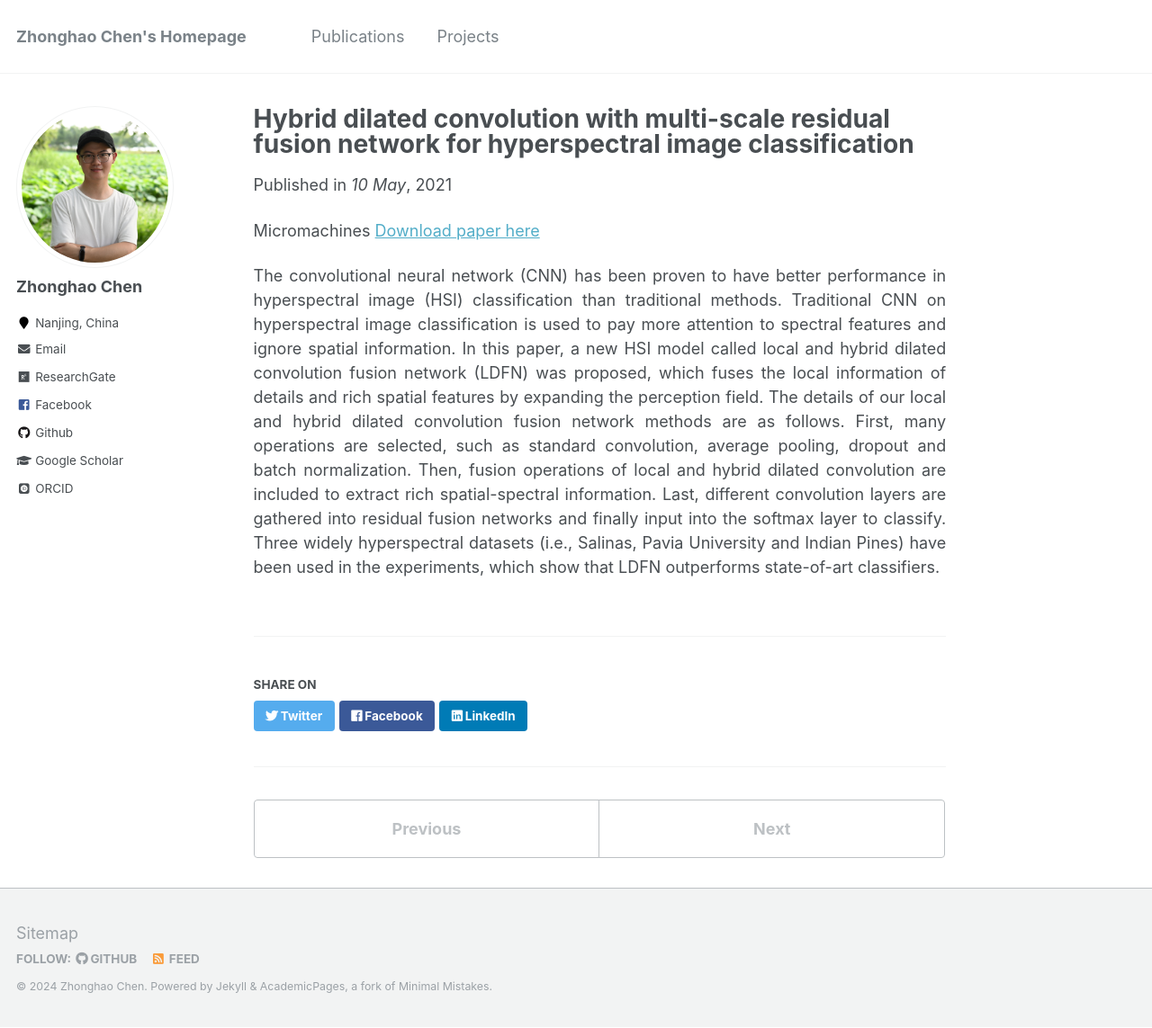
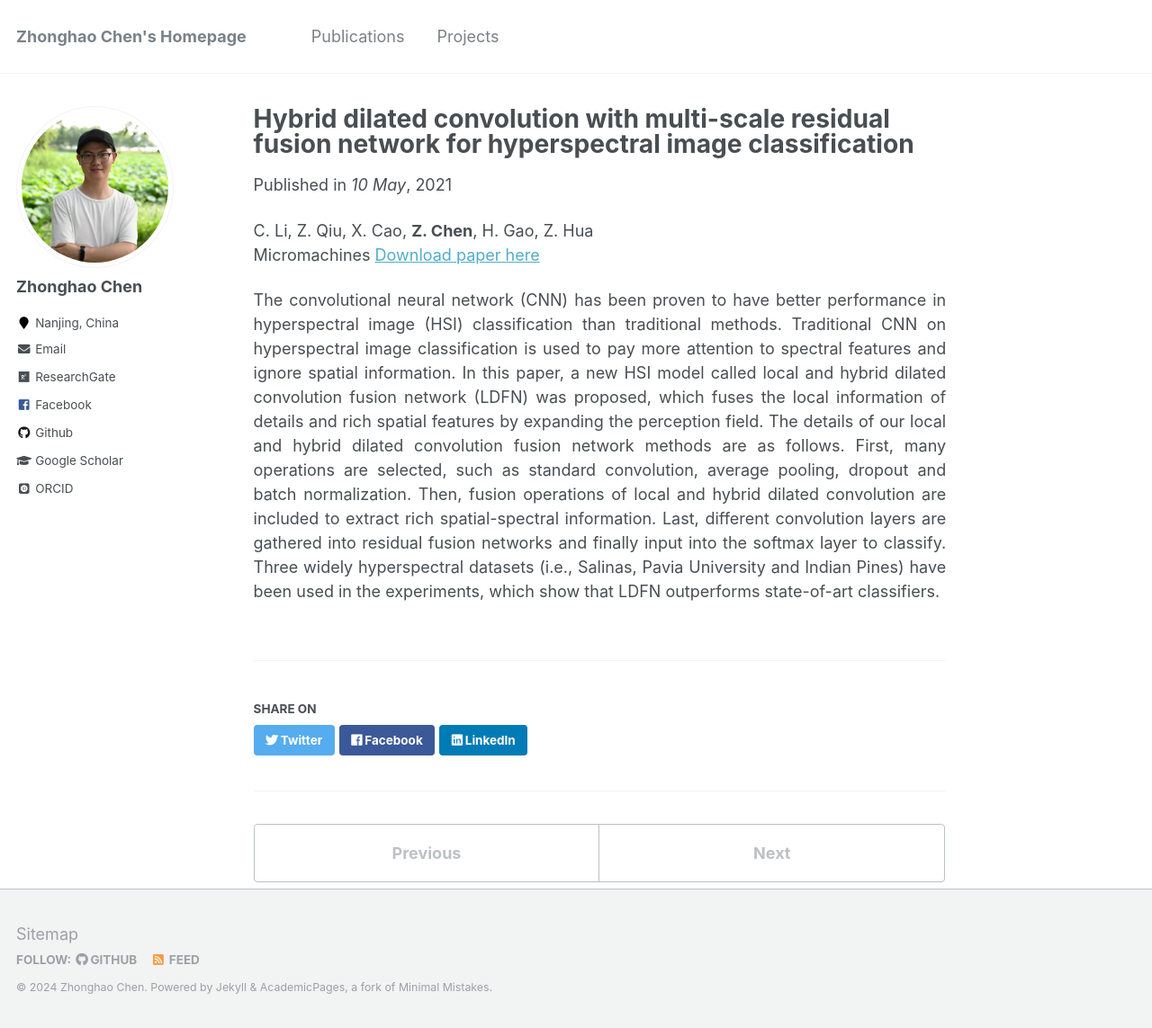
Before and after one commit to zhonghaochen/zhonghaochen.github.io, a Jekyll site: the page built from _publications/2010-10-01-paper-title-number-2.md, in a window 1280 px wide and 1143 px high. Shown: the whole window at 90% size. Built offline with Jekyll 4.4.1, drawn with Linux system fonts in a browser that asks for light colours; some web fonts are replaced.

Commit message:
Update 2010-10-01-paper-title-number-2.md

```diff
--- a/_publications/2010-10-01-paper-title-number-2.md
+++ b/_publications/2010-10-01-paper-title-number-2.md
@@ -4,6 +4,7 @@ collection: publications
 date: 2021-05-10
 venue: '10 May'
 ---
+C. Li, Z. Qiu, X. Cao, **Z. Chen**, H. Gao, Z. Hua<br>
 Micromachines
 [Download paper here](https://www.mdpi.com/2072-666X/12/5/545)
 
```
